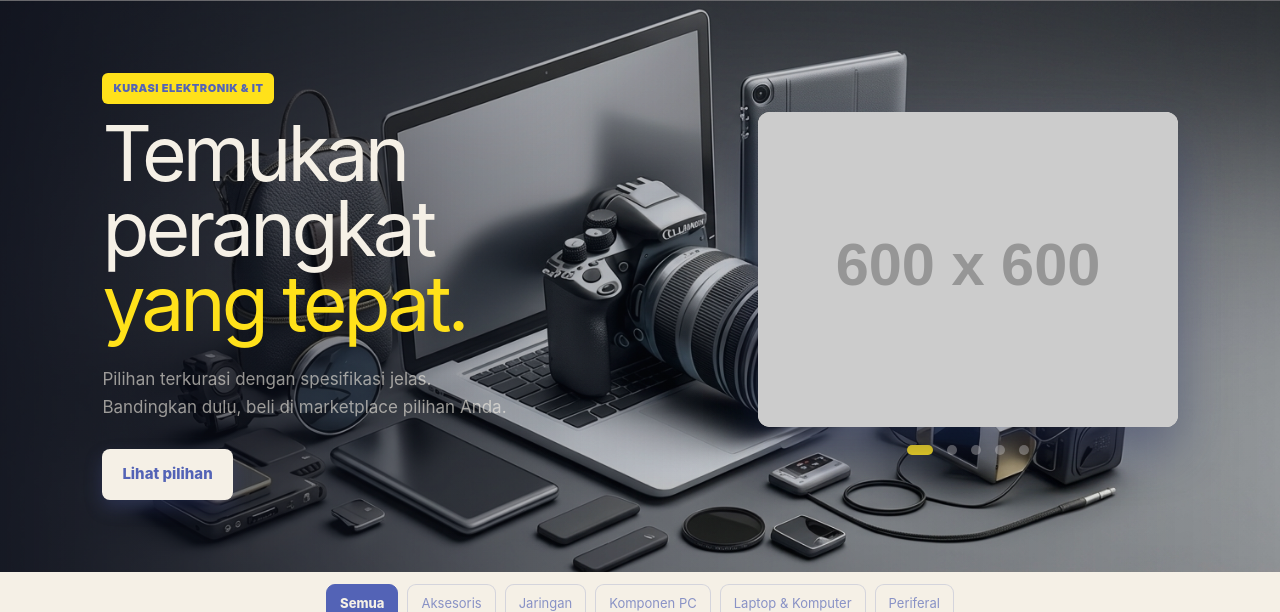
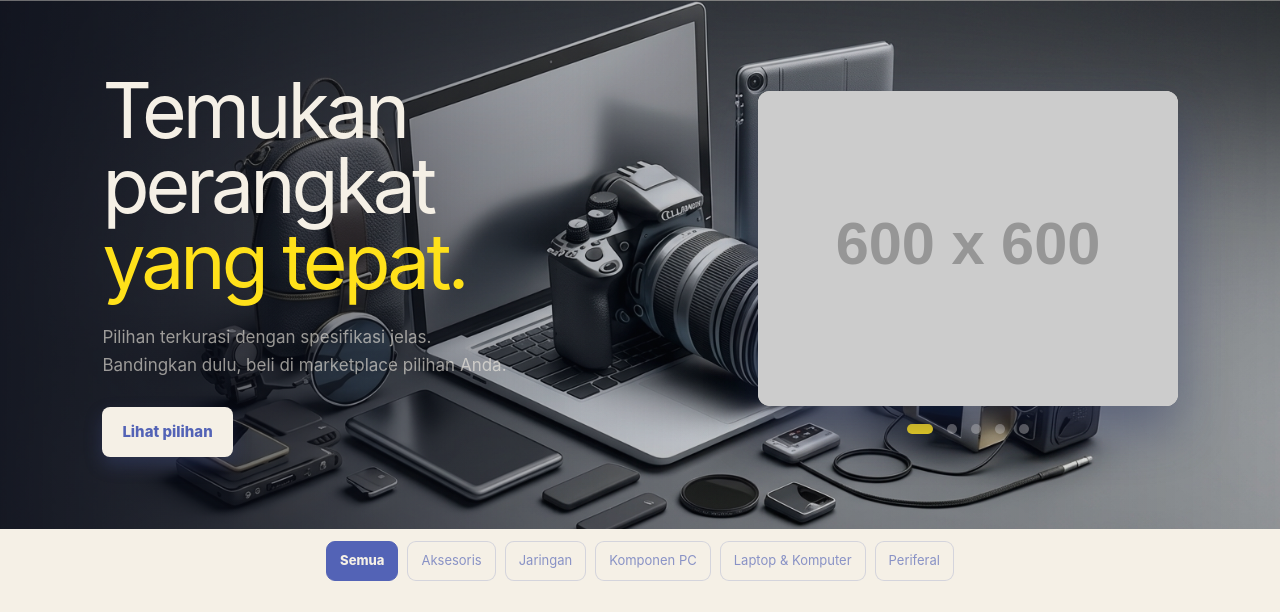
Before and after one commit to hlobagasady/tekno-temu, a Laravel app: page / in a window 1280 px wide. Shown: the part 82-694 px from the top of the page. Run offline with Laravel 12, Linux system fonts and the light colour scheme; data comes from the database, SQL or seed files in the repository; grey boxes labelled with a size stand in for pictures from a placeholder-image service; style sheets or scripts are compiled from the project's sources; some libraries are stand-ins or nearby versions.

Commit message:
hpus label

```diff
--- a/resources/views/home.blade.php
+++ b/resources/views/home.blade.php
@@ -12,7 +12,6 @@
 <body class="home-page">@include('partials.site-header')<main>
         <section class="hero">
             <div>
-                <p class="eyebrow">KURASI ELEKTRONIK & IT</p>
                 <h1>Temukan perangkat<br><em>yang tepat.</em></h1>
                 <p>Pilihan terkurasi dengan spesifikasi jelas. Bandingkan dulu, beli di marketplace pilihan Anda.</p><a class="button" href="#products">Lihat pilihan</a>
             </div>
```
